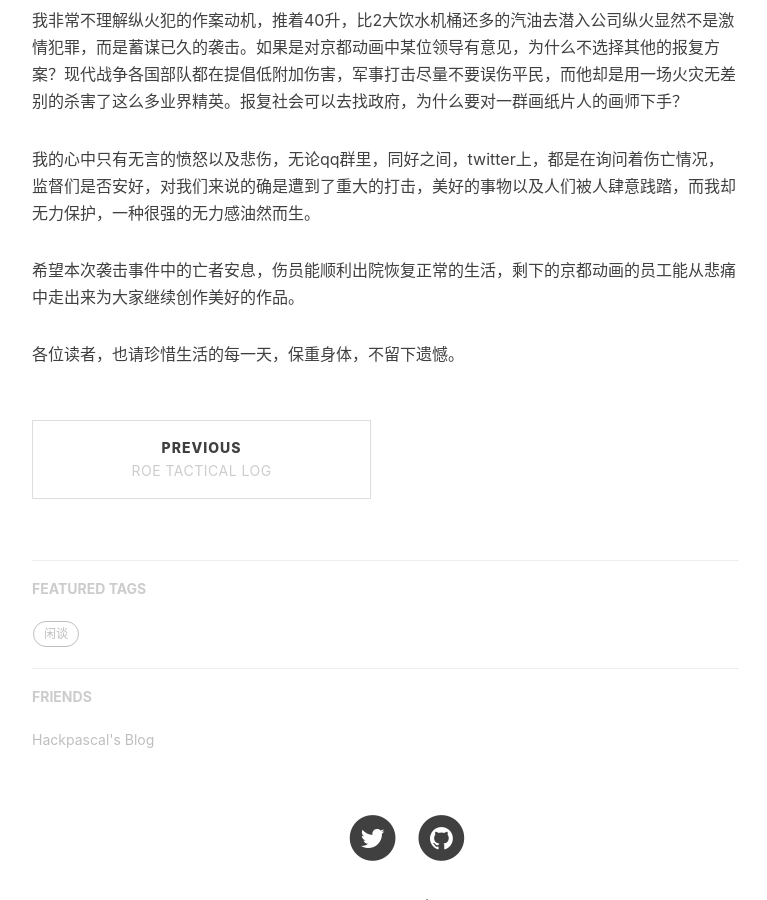
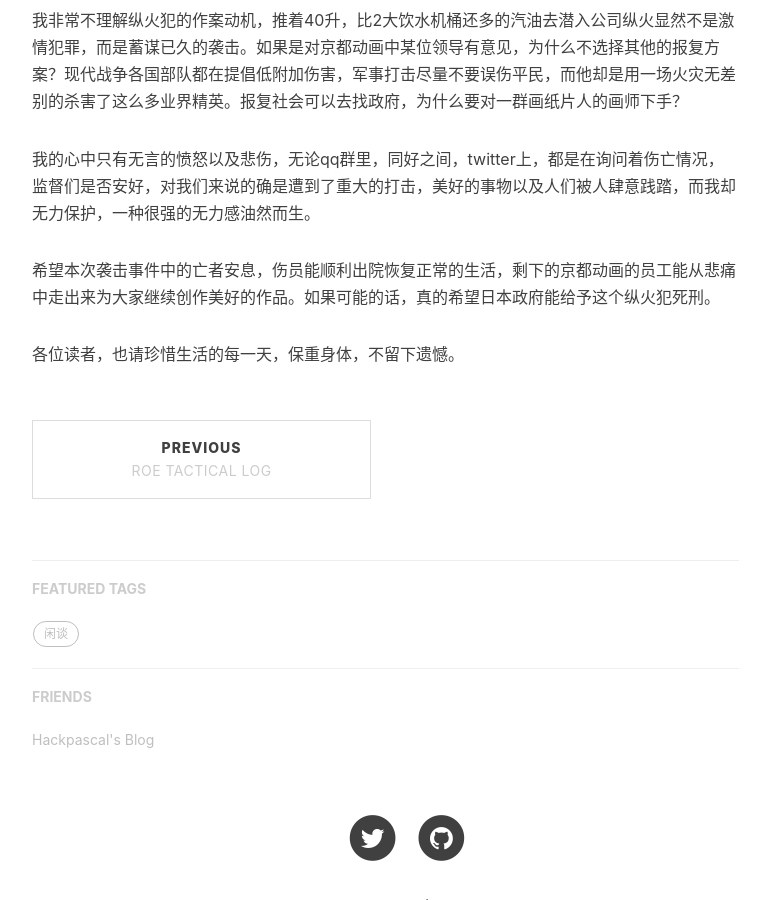
Before and after one commit to kevinswat/kevinswat.github.io, a Jekyll site: the page built from _posts/2019-07-18-Kyoto-Animation.md, in a window 1280 px wide and 900 px high, scrolled down 895 px. Shown: the whole window, without its empty margins (233-1000 px from the left). Built offline with Jekyll 4.4.1, drawn with Linux system fonts in a browser that asks for light colours; nearby versions of some CDN libraries; comment, search, counter and statistics services are not loaded.

Commit message:
CommitBlog

```diff
--- a/_posts/2019-07-18-Kyoto-Animation.md
+++ b/_posts/2019-07-18-Kyoto-Animation.md
@@ -22,6 +22,6 @@ tags:
 
 我的心中只有无言的愤怒以及悲伤，无论qq群里，同好之间，twitter上，都是在询问着伤亡情况，监督们是否安好，对我们来说的确是遭到了重大的打击，美好的事物以及人们被人肆意践踏，而我却无力保护，一种很强的无力感油然而生。
 
-希望本次袭击事件中的亡者安息，伤员能顺利出院恢复正常的生活，剩下的京都动画的员工能从悲痛中走出来为大家继续创作美好的作品。
+希望本次袭击事件中的亡者安息，伤员能顺利出院恢复正常的生活，剩下的京都动画的员工能从悲痛中走出来为大家继续创作美好的作品。如果可能的话，真的希望日本政府能给予这个纵火犯死刑。
 
 各位读者，也请珍惜生活的每一天，保重身体，不留下遗憾。
```
